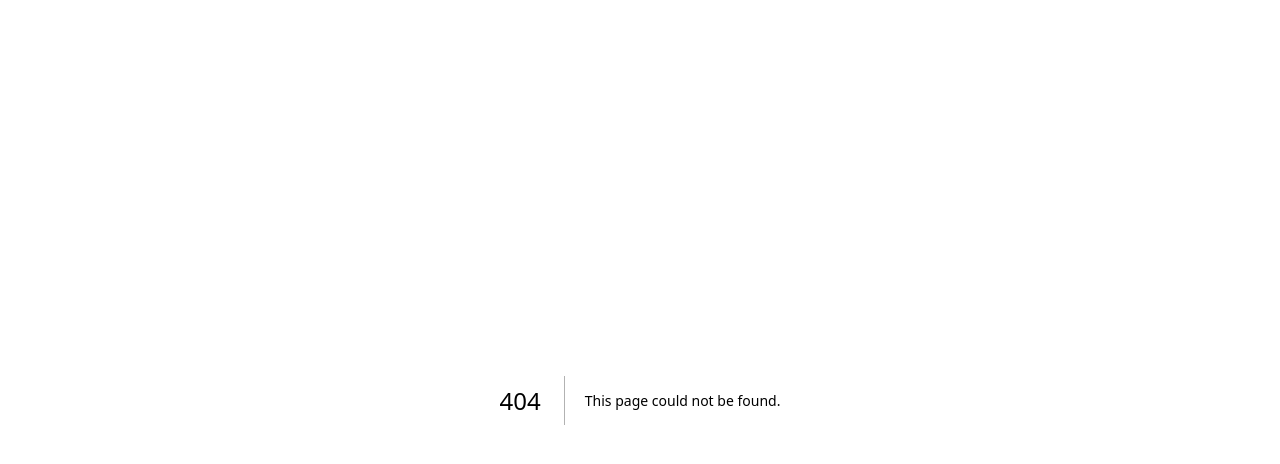
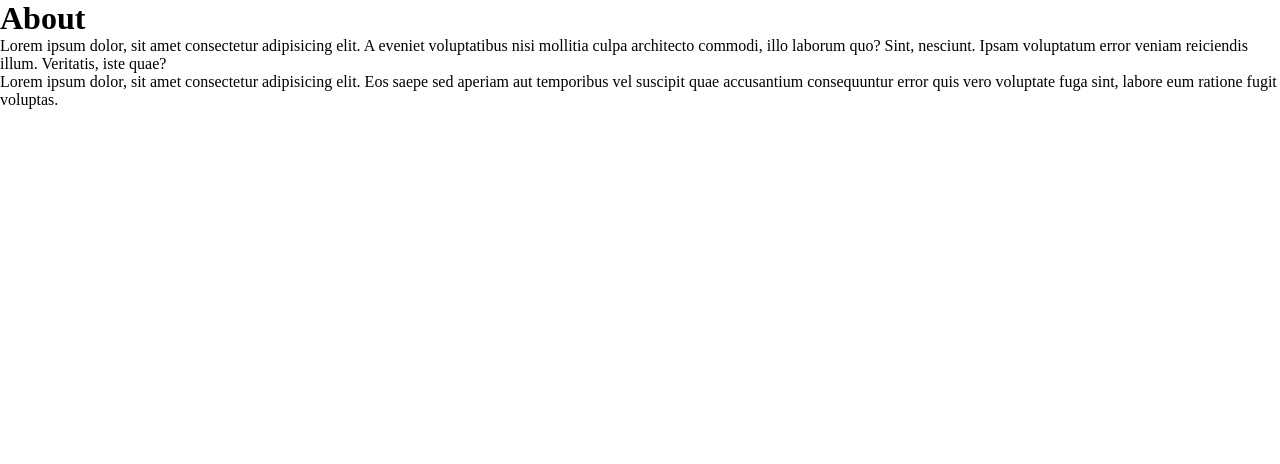
Before and after one commit to yodit93/next-project, a Next.js app: page /about in a window 1280 px wide. Before the commit this address had no page. Shown: the top 464 px of the page. Built offline with nearby package versions, Linux system fonts and the light colour scheme.

Commit message:
Understanding pages and routes

```diff
--- /dev/null
+++ b/pages/about.js
@@ -0,0 +1,13 @@
+const About = () => {
+    return (
+        <div>
+            <h1>About</h1>
+            <p>Lorem ipsum dolor, sit amet consectetur adipisicing elit. A eveniet voluptatibus nisi mollitia culpa architecto commodi, illo laborum quo? Sint, nesciunt.
+                Ipsam voluptatum error veniam reiciendis illum. Veritatis, iste quae? </p>
+            <p>Lorem ipsum dolor, sit amet consectetur adipisicing elit. Eos saepe sed aperiam aut temporibus vel suscipit quae accusantium
+                consequuntur error quis vero voluptate fuga sint, labore eum ratione fugit voluptas.</p>
+        </div>
+     );
+    }
+
+export default About;
--- a/pages/index.js
+++ b/pages/index.js
@@ -9,6 +9,10 @@ export default function Home() {
   return (
     <div>
       <h1>Home page</h1>
+      <p>Lorem, ipsum dolor sit amet consectetur adipisicing elit. Omnis iusto maiores quia ipsa doloremque
+        temporibus quas dolores sunt id velit ducimus deleniti, nihil sapiente eaque vitae nobis! At, ipsa voluptatibus?</p>
+      <p>Lorem, ipsum dolor sit amet consectetur adipisicing elit. Omnis iusto maiores quia ipsa doloremque
+      temporibus quas dolores sunt id velit ducimus deleniti, nihil sapiente eaque vitae nobis! At, ipsa voluptatibus?</p>
       </div>
   )
 }
```
Also changed, not shown: pages/subfolder/index.js (added, +11 -0 lines), pages/subfolder/test.js (added, +7 -0 lines).
